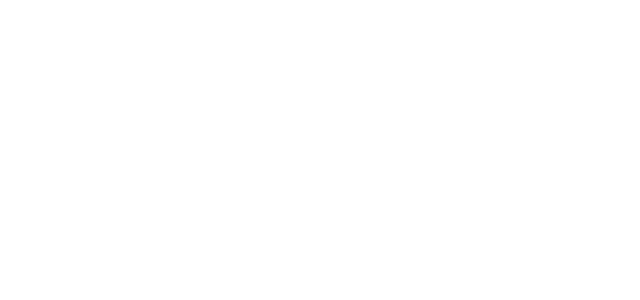
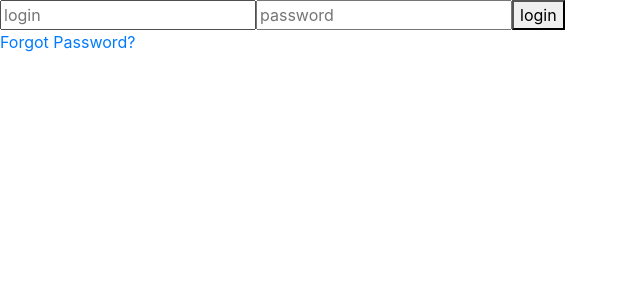
Before and after one commit to barni102/Breaking-Bed-CRUD, an Angular app: page /login in a window 1280 px wide. Before the commit this address led to /. Shown: the top 300 px of the page, without its empty margins (0-640 px from the left). Built offline with nearby package versions, Linux system fonts and the light colour scheme.

Commit message:
AuthGuard müködik

```diff
--- a/src/app/app-routing.module.ts
+++ b/src/app/app-routing.module.ts
@@ -2,11 +2,30 @@
 import { Routes, RouterModule } from '@angular/router';
 import { ListComponent } from './list/list.component';
 import { DetailsComponent } from './details/details.component';
+import { LoginComponent } from './login/login.component';
+import { AuthguardGuard } from './authguard.guard';
 
 
 const routes: Routes = [
-  {path:'',component:ListComponent},
-  {path:'details/:id',component: DetailsComponent}
+  {
+    path: '',
+    pathMatch: 'full',
+    redirectTo: 'list'
+  },
+  {
+    path:'list',
+    component:ListComponent,
+    canActivate: [AuthguardGuard]
+  },
+  {
+    path:'details/:id',
+    component: DetailsComponent,
+    canActivate: [AuthguardGuard]
+  },
+  {
+    path:'login',
+    component:LoginComponent
+  }
 ];
 
 @NgModule({
--- a/src/app/app.module.ts
+++ b/src/app/app.module.ts
@@ -7,6 +7,8 @@
 import { ListComponent } from './list/list.component';
 import { DetailsComponent } from './details/details.component';
 import { FormsModule } from '@angular/forms';
+import { LoginComponent } from './login/login.component';
+import { AuthguardGuard } from './authguard.guard';
 
 
 
@@ -15,7 +17,8 @@
   declarations: [
     AppComponent,
     ListComponent,
-    DetailsComponent
+    DetailsComponent,
+    LoginComponent
   ],
   imports: [
     BrowserModule,
--- /dev/null
+++ b/src/app/authguard.guard.ts
@@ -0,0 +1,33 @@
+import { Injectable } from '@angular/core';
+import { CanActivate, ActivatedRouteSnapshot, RouterStateSnapshot, UrlTree, Router } from '@angular/router';
+import { Observable } from 'rxjs';
+import { LoginComponent } from './login/login.component';
+
+@Injectable({
+  providedIn: 'root'
+})
+export class AuthguardGuard implements CanActivate {
+loggedIn
+  constructor( private router: Router){
+    this.loggedIn = sessionStorage.getItem("loggedIn");
+  }
+
+  canActivate(
+    next: ActivatedRouteSnapshot,
+    state: RouterStateSnapshot): Observable<boolean | UrlTree> | Promise<boolean | UrlTree> | boolean | UrlTree {
+
+
+
+    if (localStorage.getItem("loggedIn") != null) {
+
+      return true;
+    }else  {
+      this.router.navigate(["login"]);
+      return false;
+    }
+
+
+
+
+  }
+}
--- /dev/null
+++ b/src/app/login/login.component.html
@@ -0,0 +1,22 @@
+<div class="wrapper fadeInDown">
+  <div id="formContent">
+    <!-- Tabs Titles -->
+
+    <!-- Icon -->
+    <div class="fadeIn first">
+    </div>
+
+    <!-- Login Form -->
+    <form>
+      <input type="text" id="login" class="fadeIn second" name="login" placeholder="login" [(ngModel)]="username">
+      <input type="password" id="password" class="fadeIn third" name="login" placeholder="password" [(ngModel)]="password">
+      <button (click)="valid()">login</button>
+    </form>
+
+    <!-- Remind Passowrd -->
+    <div id="formFooter">
+      <a class="underlineHover" href="#">Forgot Password?</a>
+    </div>
+
+  </div>
+</div>
--- /dev/null
+++ b/src/app/login/login.component.ts
@@ -0,0 +1,28 @@
+import { Component, OnInit } from '@angular/core';
+import { Router } from '@angular/router';
+import { JsonPipe } from '@angular/common';
+
+@Component({
+  selector: 'app-login',
+  templateUrl: './login.component.html',
+  styleUrls: ['./login.component.css']
+})
+export class LoginComponent implements OnInit {
+  username = "";
+  password = "";
+  constructor(private router: Router) { }
+
+  ngOnInit(): void {
+  }
+  valid (): void {
+    if (this.username == "admin" && this.password == "admin"){
+
+      localStorage.setItem("loggedIn",JSON.stringify(true));
+
+
+    }
+  }
+
+
+
+}
--- a/src/app/services/data.service.ts
+++ b/src/app/services/data.service.ts
@@ -22,8 +22,6 @@
         let maxId = characters[characters.length - 1].id;
         this.nextId = maxId + 1;
     }
-
-
 
 
   }
```
Also changed, not shown: src/app/login/login.component.css (added), 2 other files (tests, documents, lock files or other folders).
